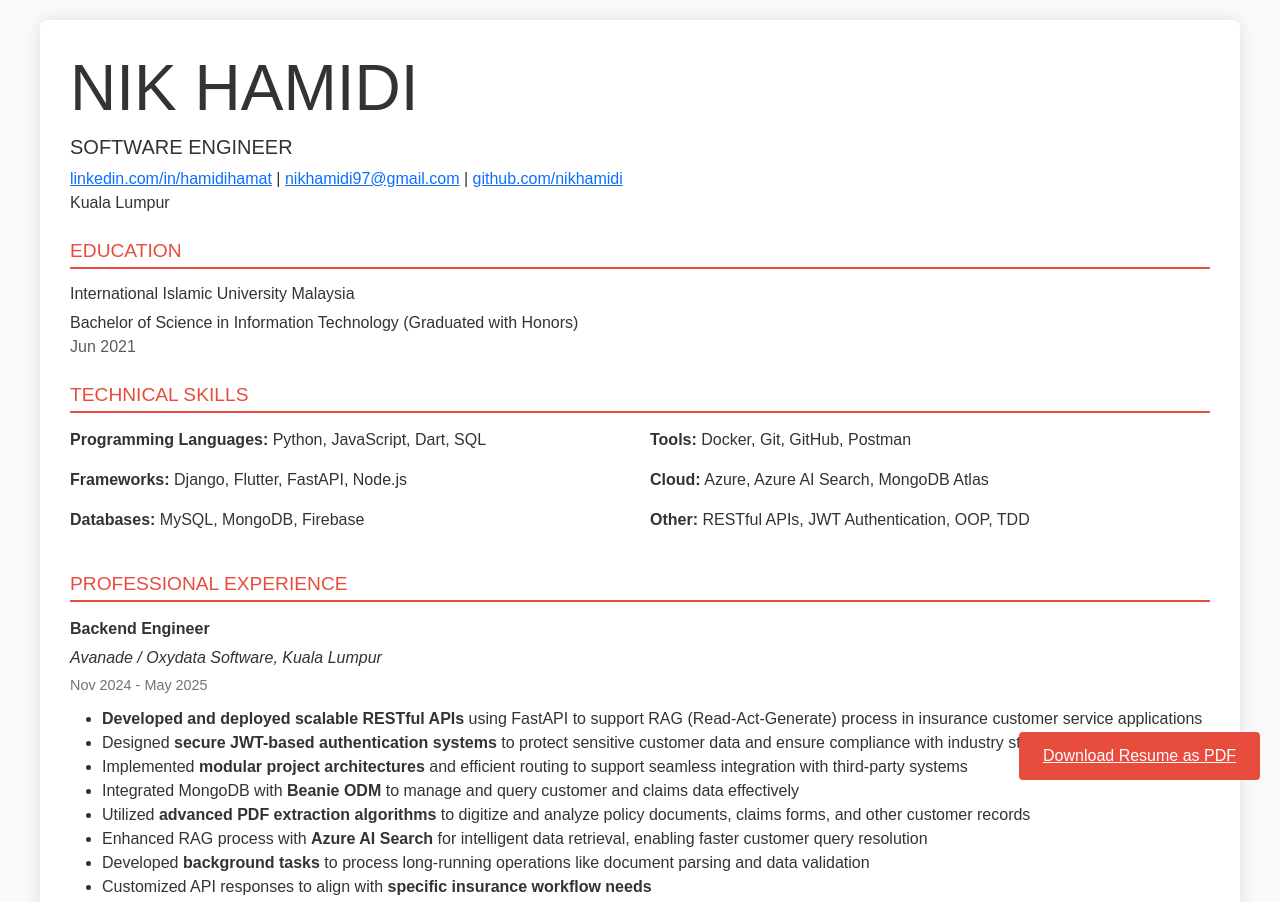
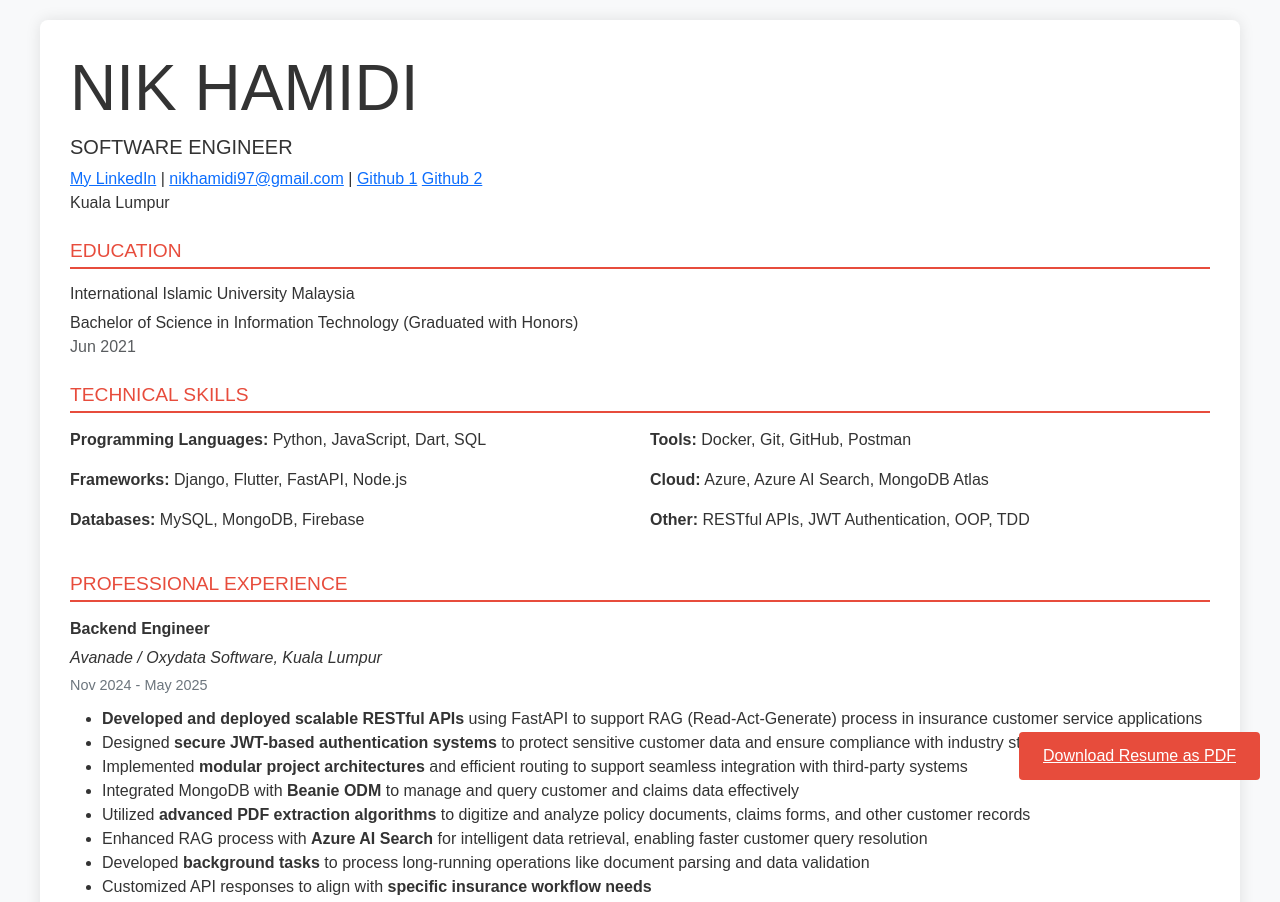
Before and after one commit to nikhamidi/resume, a plain HTML site: page index.html in a window 1280 px wide. Shown: the top 902 px of the page. Drawn offline with nearby package versions, Linux system fonts and the light colour scheme.

Commit message:
Update index.html

```diff
--- a/index.html
+++ b/index.html
@@ -86,9 +86,12 @@
             <h1 class="display-3">NIK HAMIDI</h1>
             <h2 class="h5">SOFTWARE ENGINEER</h2>
             <p class="mb-0">
-                <i class="bi bi-linkedin"></i> <a href="https://linkedin.com/in/hamidihamat" target="_blank">linkedin.com/in/hamidihamat</a> |
+                <i class="bi bi-linkedin"></i> <a href="https://linkedin.com/in/hamidihamat" target="_blank">My LinkedIn</a> |
                 <i class="bi bi-envelope"></i> <a href="mailto:nikhamidi97@gmail.com">nikhamidi97@gmail.com</a> |
-                <i class="bi bi-github"></i> <a href="https://github.com/nikhamidi" target="_blank">github.com/nikhamidi</a>
+                <i class="bi bi-github"></i> <a href="https://github.com/nikhamidi" target="_blank">Github 1</a>
+                <i class="bi bi-github"></i> <a href="https://github.com/nikhamidi97" target="_blank">Github 2</a>
+
+
             </p>
             <p>Kuala Lumpur</p>
         </header>
```
